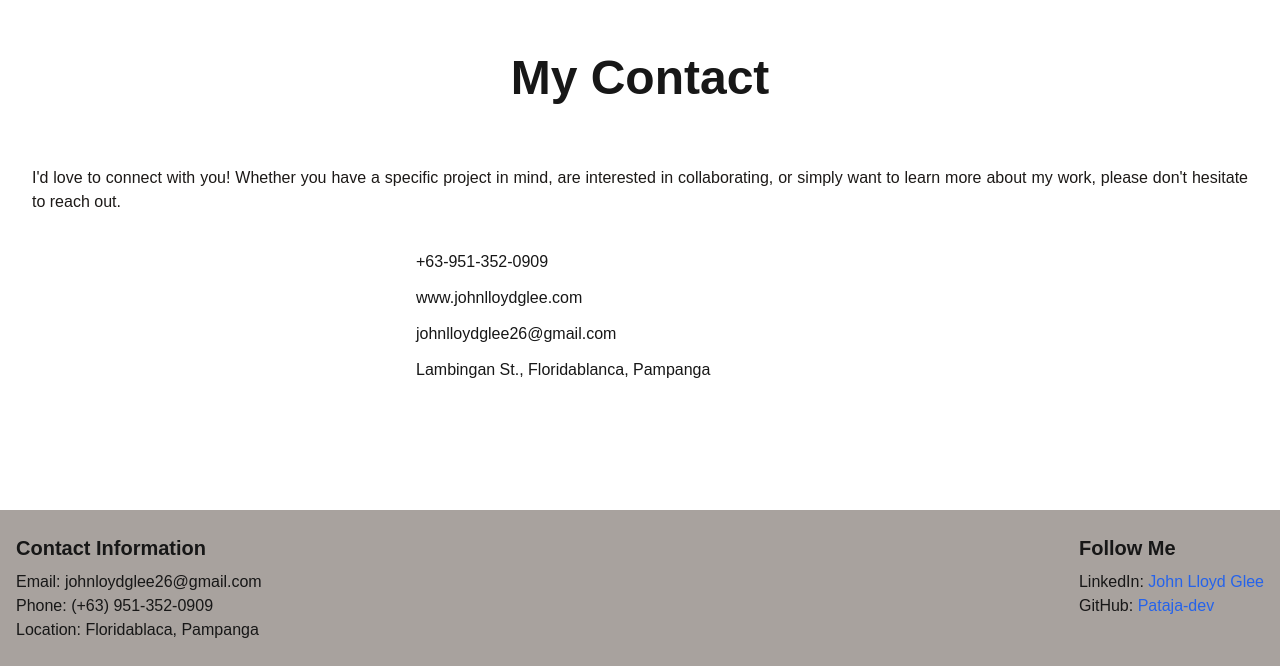
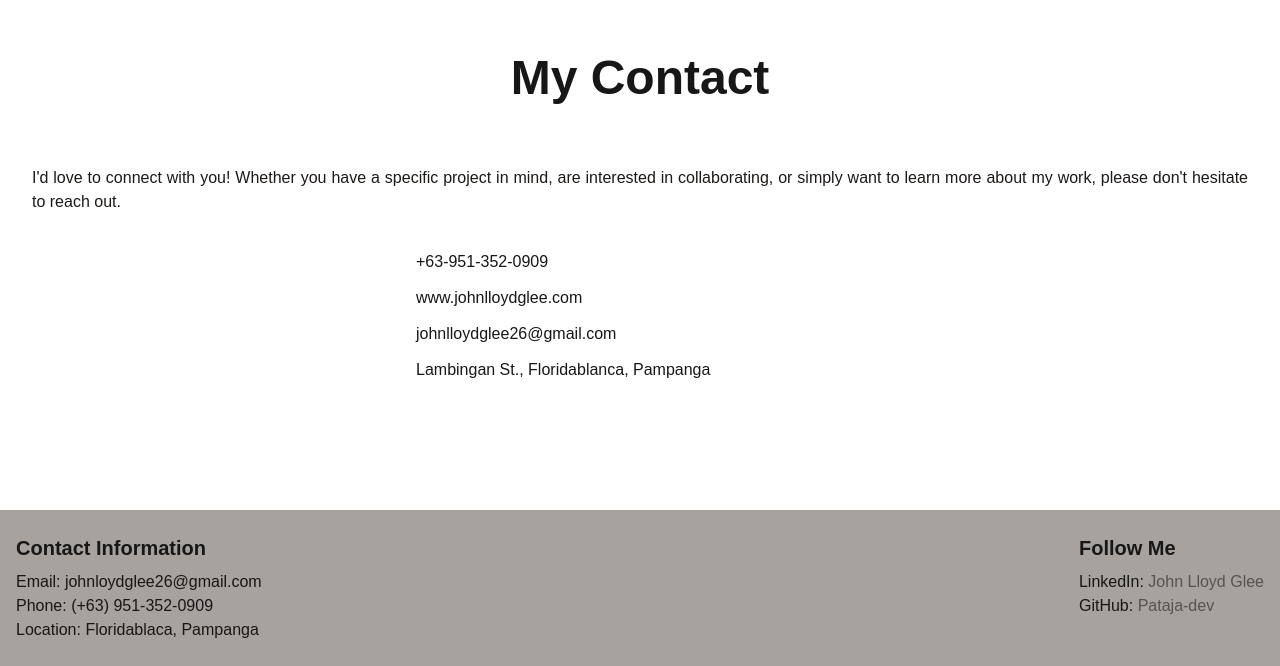
Before and after one commit to Pataja-dev/Portfolio, a Next.js app: page / in a window 1280 px wide. Shown: the part 3107-3773 px from the top of the page. Built offline with nearby package versions, Linux system fonts and the light colour scheme.

Commit message:
production

```diff
--- a/src/ui/app/footer.tsx
+++ b/src/ui/app/footer.tsx
@@ -13,8 +13,8 @@ const Footer: React.FC = () => {
         </div>
         <div>
           <h2 className="text-xl font-bold">Follow Me</h2>
-          <p className="mt-2">LinkedIn: <a href="https://www.linkedin.com/in/john-lloyd-glee-35123020a/" className="text-blue-600 hover:underline">John Lloyd Glee</a></p>
-          <p>GitHub: <a href="https://github.com/Pataja-dev" className="text-blue-600 hover:underline">Pataja-dev</a></p>
+          <p className="mt-2">LinkedIn: <a href="https://www.linkedin.com/in/john-lloyd-glee-35123020a/" className="text-stone-600 hover:underline">John Lloyd Glee</a></p>
+          <p>GitHub: <a href="https://github.com/Pataja-dev" className="text-stone-600 hover:underline">Pataja-dev</a></p>
         </div>
       </div>
     </footer>
--- a/src/ui/app/navbar.tsx
+++ b/src/ui/app/navbar.tsx
@@ -74,16 +74,16 @@ const Navbar: React.FC = () => {
           <ul className="flex flex-col font-medium p-4 md:p-0 mt-4 border border-gray-100 rounded-lg bg-stone-400 md:space-x-8 rtl:space-x-reverse md:flex-row md:mt-0 md:border-0 md:bg-stone-400 dark:bg-gray-800 md:dark:bg-gray-900 dark:border-gray-700">
 
             < li>
-              <a href="/" className="block py-2 px-3 text-gray-900 rounded-sm hover:bg-gray-100 md:hover:bg-transparent md:border-0 md:hover:text-blue-700 md:p-0 dark:text-white md:dark:hover:text-blue-500 dark:hover:bg-gray-700 dark:hover:text-white md:dark:hover:bg-transparent">Home</a>
+              <a href="/" className="block py-2 px-3 text-gray-900 rounded-sm hover:bg-gray-100 md:hover:bg-transparent md:border-0 md:hover:text-stone-300 md:p-0 dark:text-white md:dark:hover:stone-300 dark:hover:bg-gray-700 dark:hover:text-white md:dark:hover:bg-transparent">Home</a>
             </li>
             < li>
-              <a href="#skills" className="block py-2 px-3 text-gray-900 rounded-sm hover:bg-gray-100 md:hover:bg-transparent md:border-0 md:hover:text-blue-700 md:p-0 dark:text-white md:dark:hover:text-blue-500 dark:hover:bg-gray-700 dark:hover:text-white md:dark:hover:bg-transparent">Skills</a>
+              <a href="#skills" className="block py-2 px-3 text-gray-900 rounded-sm hover:bg-gray-100 md:hover:bg-transparent md:border-0 md:hover:text-stone-300 md:p-0 dark:text-white md:dark:hover:text-stone-300 dark:hover:bg-gray-700 dark:hover:text-white md:dark:hover:bg-transparent">Skills</a>
             </li>
             <li>
-              <a href="#project" className="block py-2 px-3 text-gray-900 rounded-sm hover:bg-gray-100 md:hover:bg-transparent md:border-0 md:hover:text-blue-700 md:p-0 dark:text-white md:dark:hover:text-blue-500 dark:hover:bg-gray-700 dark:hover:text-white md:dark:hover:bg-transparent">Projects</a>
+              <a href="#project" className="block py-2 px-3 text-gray-900 rounded-sm hover:bg-gray-100 md:hover:bg-transparent md:border-0 md:hover:text-stone-300 md:p-0 dark:text-white md:dark:hover:text-stone-300 dark:hover:bg-gray-700 dark:hover:text-white md:dark:hover:bg-transparent">Projects</a>
             </li>
             <li>
-              <a href="#contact" className="block py-2 px-3 text-gray-900 rounded-sm hover:bg-gray-100 md:hover:bg-transparent md:border-0 md:hover:text-blue-700 md:p-0 dark:text-white md:dark:hover:text-blue-500 dark:hover:bg-gray-700 dark:hover:text-white md:dark:hover:bg-transparent">Contact</a>
+              <a href="#contact" className="block py-2 px-3 text-gray-900 rounded-sm hover:bg-gray-100 md:hover:bg-transparent md:border-0 md:hover:text-stone-300 md:p-0 dark:text-white md:dark:hover:text-stone-300 dark:hover:bg-gray-700 dark:hover:text-white md:dark:hover:bg-transparent">Contact</a>
             </li>
           </ul>
         </div>
```
